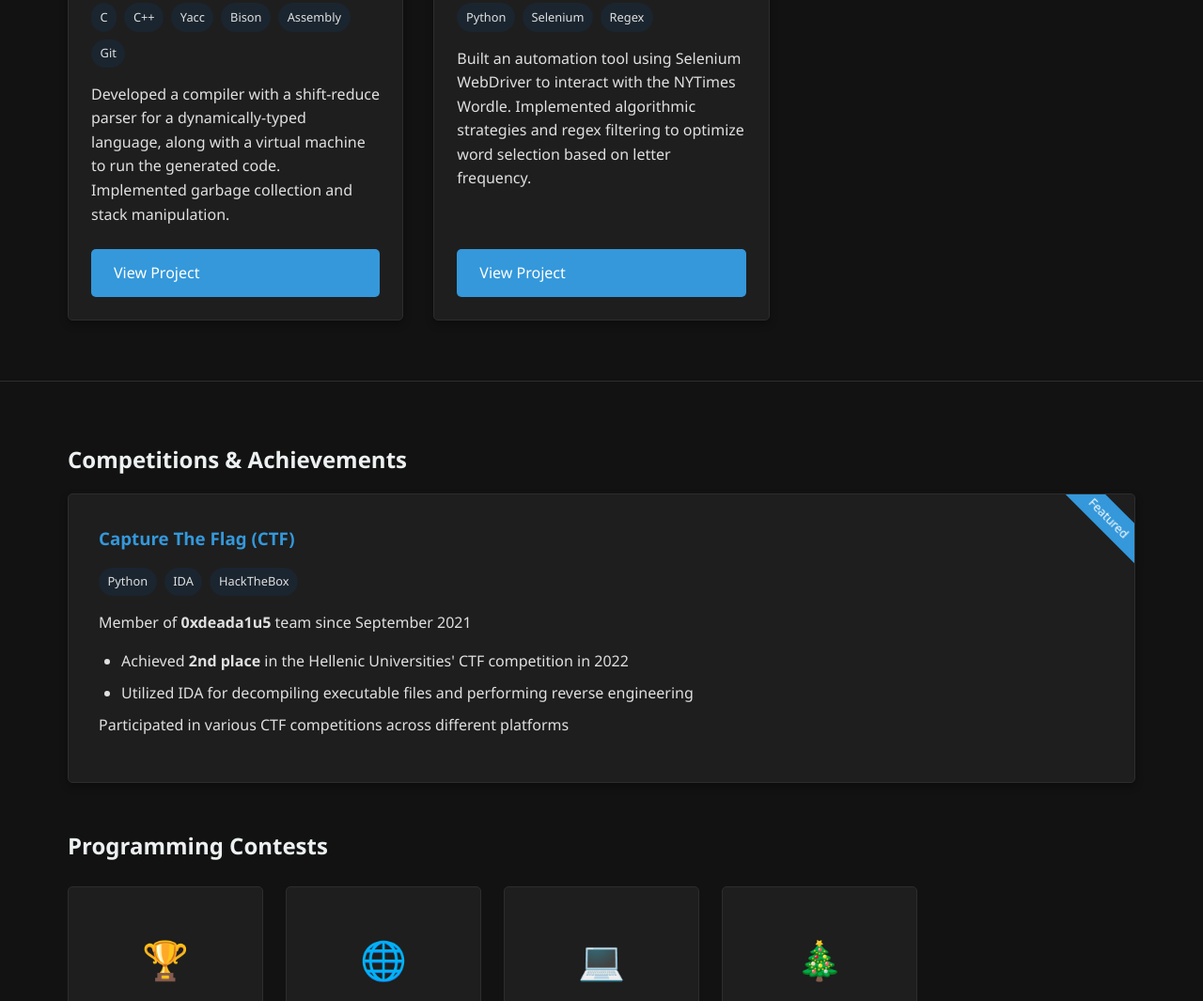
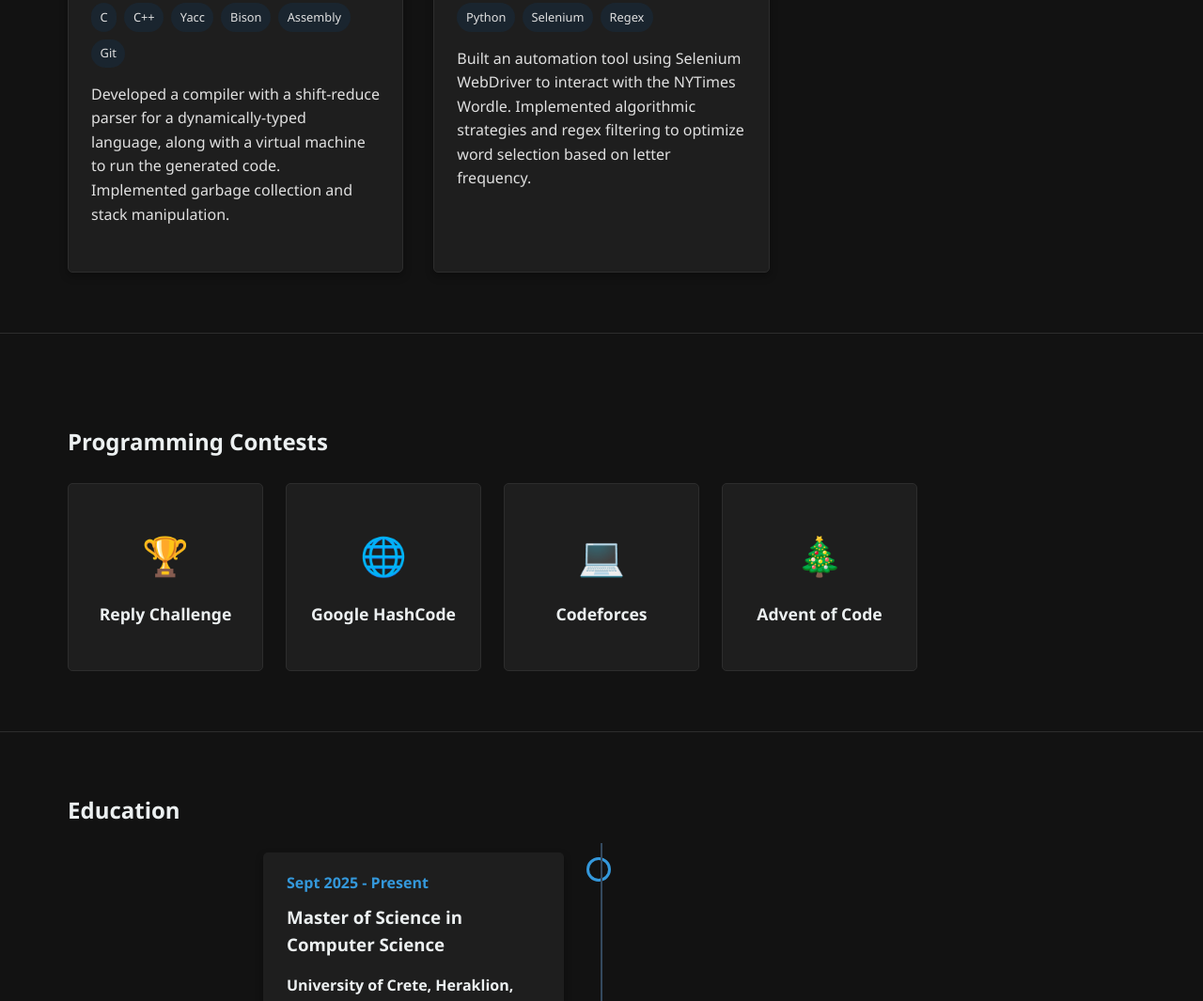
Before and after one commit to mikegiannako/portfolio, a website: page index.html in a window 1280 px wide. Shown: the part 2845-3910 px from the top of the page at 94% size. Drawn offline with Linux system fonts and the light colour scheme.

Commit message:
Changed visibility of certain projects

```diff
--- a/index.html
+++ b/index.html
@@ -145,8 +145,7 @@
                             <span class="tech-tag">Git</span>
                         </div>
                         <p>Developed a compiler with a shift-reduce parser for a dynamically-typed language, along with a virtual machine to run the generated code. Implemented garbage collection and stack manipulation.</p>
-                        <!-- DEMO_PLACEHOLDER: Add live demo or code snippets here -->
-                        <a href="#" class="btn">View Project</a>
+                        <!-- <a href="#" class="btn">View Project</a> -->
                     </div>
                 </div>
 
@@ -163,8 +162,7 @@
                             <span class="tech-tag">Regex</span>
                         </div>
                         <p>Built an automation tool using Selenium WebDriver to interact with the NYTimes Wordle. Implemented algorithmic strategies and regex filtering to optimize word selection based on letter frequency.</p>
-                        <!-- DEMO_PLACEHOLDER: Add live demo, screenshots, or videos here -->
-                        <a href="#" class="btn">View Project</a>
+                        <!-- <a href="#" class="btn">View Project</a> -->
                     </div>
                 </div>
             </div>
@@ -174,27 +172,6 @@
     <!-- Competitions Section -->
     <section id="competitions">
         <div class="container">
-            <h2>Competitions & Achievements</h2>
-
-            <!-- CTF Competitions (Featured) -->
-            <div class="featured-competition">
-                <div class="featured-competition-content">
-                    <h3>Capture The Flag (CTF)</h3>
-                    <div class="tech-stack">
-                        <span class="tech-tag">Python</span>
-                        <span class="tech-tag">IDA</span>
-                        <span class="tech-tag">HackTheBox</span>
-                    </div>
-                    <p>Member of <strong>0xdeada1u5</strong> team since September 2021</p>
-                    <ul>
-                        <li>Achieved <strong>2nd place</strong> in the Hellenic Universities' CTF competition in 2022</li>
-                        <li>Utilized IDA for decompiling executable files and performing reverse engineering</li>
-                    </ul>
-                    <p>Participated in various CTF competitions across different platforms</p>
-                    <!-- DEMO_PLACEHOLDER: Add achievements, screenshots, or walkthrough content here -->
-                </div>
-            </div>
-
             <h3 class="competitions-subtitle">Programming Contests</h3>
             <div class="competitions-tiles">
                 <!-- Reply Challenge -->
```
Also changed, not shown: 1 other file.
